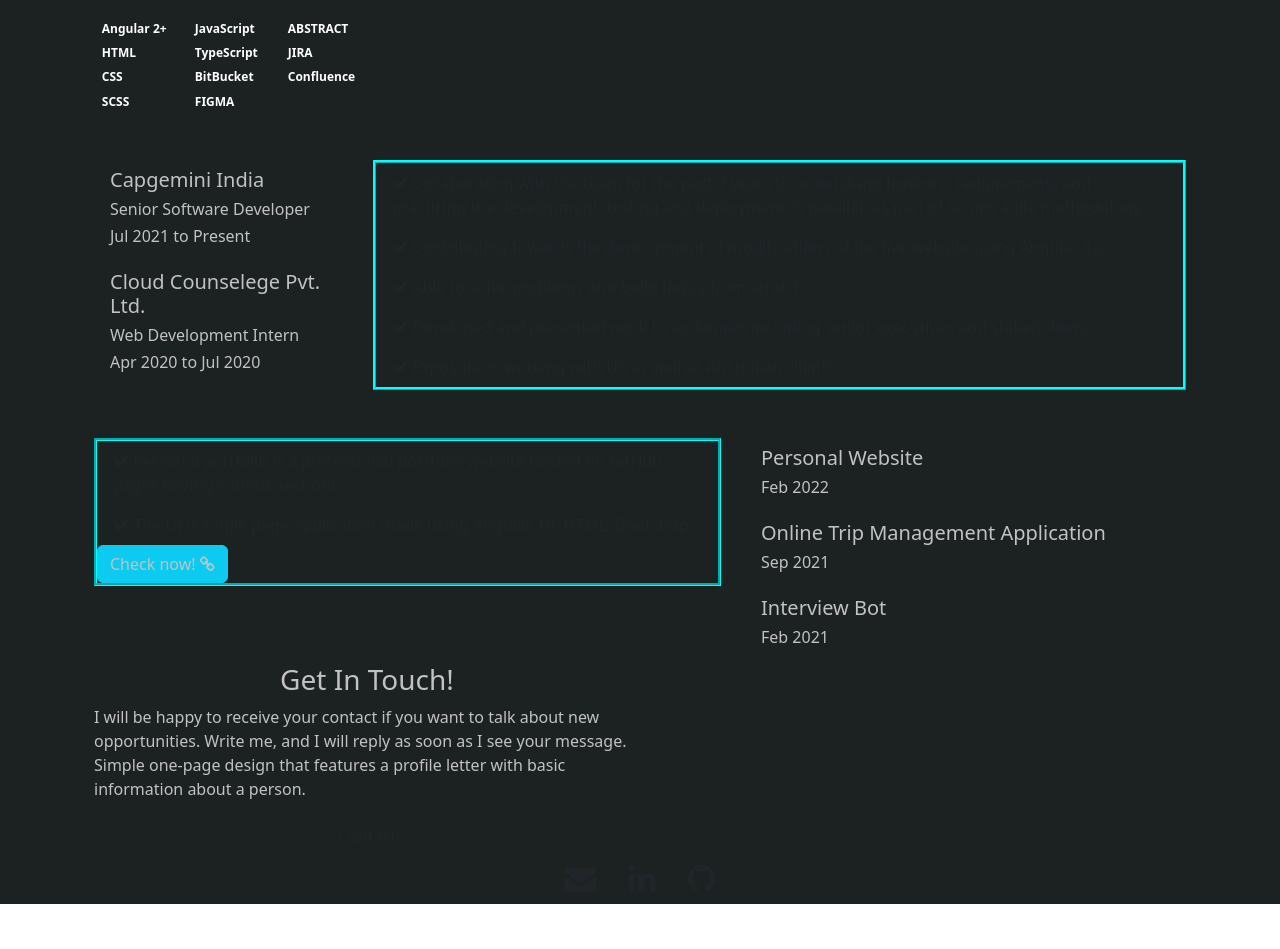
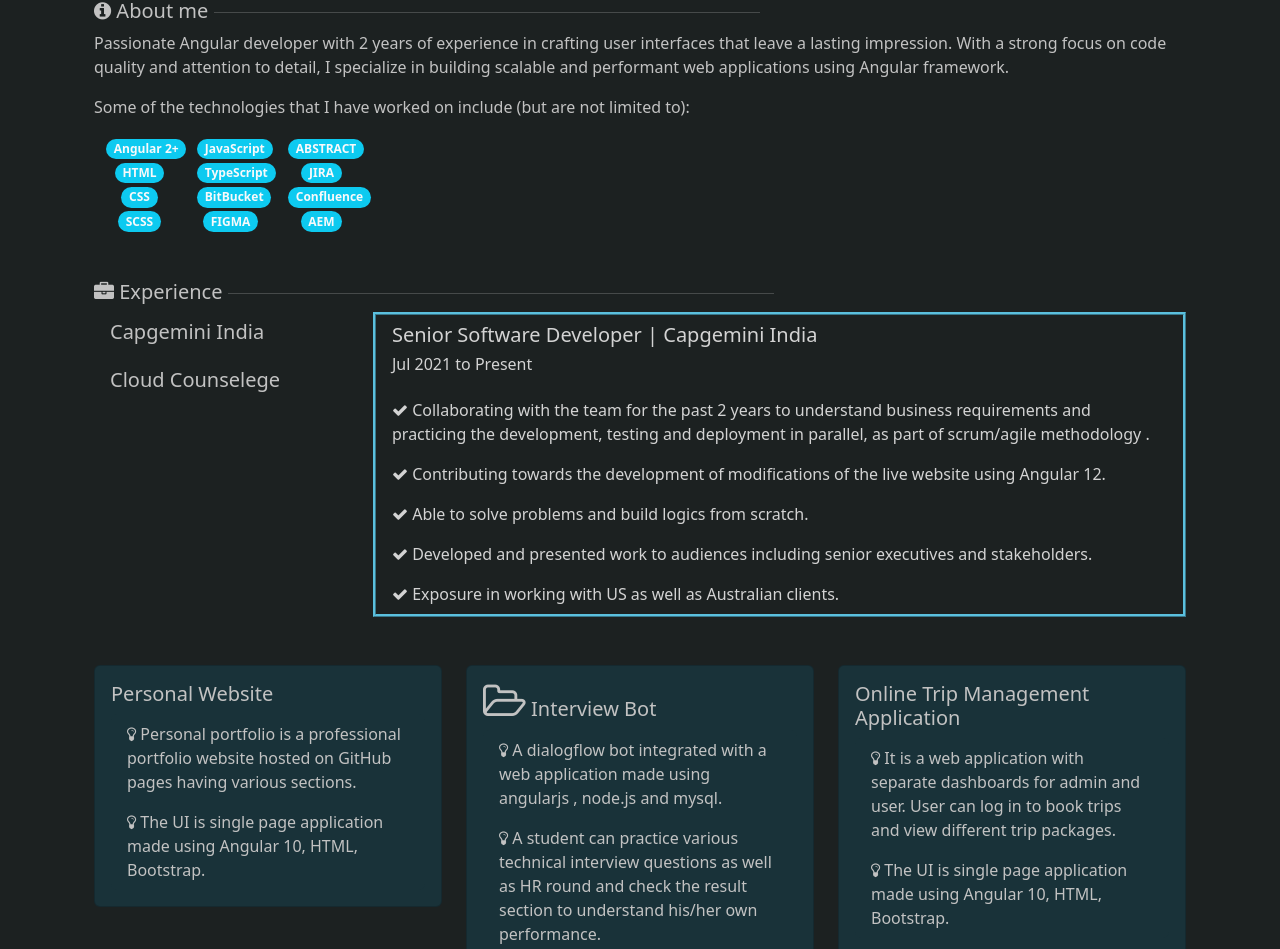
Before and after one commit to shraddha-bijotkar/angular-s9by9p, an Angular app: page / in a window 1280 px wide. Shown: the part 217-1166 px from the top of the page. Before the commit the page ends 1121 px from the top, so only its background shows below. Built offline with nearby package versions, Linux system fonts and the light colour scheme; what ng-vertical-timeline would draw is missing.

Commit message:
Updated Projects section

```diff
--- a/src/app/components/general/header/header.component.css
+++ b/src/app/components/general/header/header.component.css
@@ -3,7 +3,7 @@
   top: 0;
   width: 100%;
 }
-.nav-item:hover {
+.nav-item:focus {
   border: 1px;
   border-style: solid;
   border-color: rgb(111, 211, 241);
--- a/src/app/components/home/about/about.component.css
+++ b/src/app/components/home/about/about.component.css
@@ -17,3 +17,9 @@
 a {
   all: unset;
 }
+hr {
+  display: inline-block;
+  width: 50%;
+  height: 6px;
+  margin: auto;
+}
--- a/src/app/components/home/about/about.component.html
+++ b/src/app/components/home/about/about.component.html
@@ -1,4 +1,4 @@
-<div class="container">
+<div class="container mt-5">
   <img src="assets/xyz.jpg" style="border-radius: 50%" />
   <h5>
     Hello! My name is
@@ -8,7 +8,11 @@
       </span>
     </h5>
   </h5>
-
+  <div class="mt-5">
+    <h5>
+      <i class="fa fa-info-circle"></i> About me
+      <hr />
+    </h5>
     <p>
       Passionate Angular developer with <span>2 years of experience</span> in
       crafting user interfaces that leave a lasting impression. With a strong
@@ -16,8 +20,9 @@
       scalable and performant web applications using Angular framework.
     </p>
     <p>
-    Some of the technologies that I have worked on include (but are not limited
-    to):
+      Some of the technologies that I have worked on include (but are not
+      limited to):
     </p>
   </div>
   <skills> </skills>
+</div>
--- a/src/app/components/home/exp/exp.component.css
+++ b/src/app/components/home/exp/exp.component.css
@@ -1,11 +1,30 @@
 .list-group-item {
+  color: lightgray;
   background: unset;
 }
-a {
+/* a:active {
+  color: rgb(111, 241, 237);
+  border: 1px;
+  border-style: solid;
+  border-color: rgb(111, 211, 241);
+} */
+.nav-link {
   color: unset;
 }
+.nav-link:active,
+.nav-link:focus {
+  border: 1px;
+  border-style: solid;
+  border-color: rgb(111, 211, 241);
+}
 #myTabContent {
-  border-color: aqua;
+  border-color: #5bc0de;
   border-style: ridge;
 }
 /* Give border to each list item and different colour for selected item. Also animate on hover to glow border or just increase border by some px. */
+hr {
+  display: inline-block;
+  width: 50%;
+  height: 6px;
+  margin: auto;
+}
--- a/src/app/components/home/exp/exp.component.html
+++ b/src/app/components/home/exp/exp.component.html
@@ -1,5 +1,9 @@
 <div class="container">
   <div class="row mt-5 wrap-feature41-box">
+    <h5>
+      <i class="fa fa-briefcase"></i> Experience
+      <hr />
+    </h5>
     <div class="col-lg-3">
       <ul class="nav vtab f41-tab">
         <li class="nav-item">
@@ -12,8 +16,6 @@
             <div class="display-5 t-icon"><i class="icon-Structure"></i></div>
             <div>
               <h5 class="m-b-0">Capgemini India</h5>
-              <h6 class="subtitle">Senior Software Developer</h6>
-              <h6 class="subtitle">Jul 2021 to Present</h6>
             </div>
           </a>
         </li>
@@ -21,9 +23,7 @@
           <a class="nav-link" id="cc-tab" data-toggle="tab" href="#cc">
             <div class="display-5 t-icon"><i class="icon-Brain-2"></i></div>
             <div>
-              <h5 class="m-b-0">Cloud Counselege Pvt. Ltd.</h5>
-              <h6 class="subtitle">Web Development Intern</h6>
-              <h6 class="subtitle">Apr 2020 to Jul 2020</h6>
+              <h5 class="m-b-0">Cloud Counselege</h5>
             </div>
           </a>
         </li>
@@ -34,6 +34,12 @@
         <div class="tab-pane fade show active" id="capg" role="tabpanel">
           <span class="m-t-40">
             <ul class="list-group">
+              <li class="list-group-item border-0">
+                <h5 class="subtitle">
+                  Senior Software Developer | Capgemini India
+                </h5>
+                <h6 class="subtitle">Jul 2021 to Present</h6>
+              </li>
               <li class="list-group-item border-0">
                 <i class="fa fa-check"></i>
                 Collaborating with the team for the past 2 years to understand
@@ -61,9 +67,15 @@
             </ul>
           </span>
         </div>
-        <div class="tab-pane fade" id="cc" role="tabpanel">
+        <div class="tab-pane fade" role="tabpanel" id="cc">
           <span class="m-t-40">
             <ul class="list-group">
+              <li class="list-group-item border-0">
+                <h5 class="subtitle">
+                  Web Development Intern | Cloud Counselege
+                </h5>
+                <h6 class="subtitle">Apr 2020 to Jul 2020</h6>
+              </li>
               <li class="list-group-item border-0">
                 <i class="fa fa-check"></i>
                 Creation of a live project divided into 7 weeks of tasks which
--- a/src/app/components/home/projects/projects.component.css
+++ b/src/app/components/home/projects/projects.component.css
@@ -1,10 +1,16 @@
 #myTabContent {
   border-color: aqua;
-  border-style: groove;
+  border-style: solid;
 }
+
+hr {
+  display: inline-block;
+  width: 50%;
+  height: 6px;
+  margin: auto;
+}
+.card,
 .list-group-item {
-  background: unset;
+  background-color: #193239;
+  color: rgb(194, 194, 194);
 }
-a {
-  color: unset;
-}
--- a/src/app/components/home/projects/projects.component.html
+++ b/src/app/components/home/projects/projects.component.html
@@ -1,5 +1,81 @@
-<div class="container">
-  <div class="row mt-5 wrap-feature41-box">
+<div class="container mt-5">
+  <div class="row row-cols-1 row-cols-md-3 g-4">
+    <div class="col">
+      <div class="card">
+        <div class="card-body">
+          <h5 class="card-title">Personal Website</h5>
+          <span class="card-text">
+            <ul class="list-group">
+              <li class="list-group-item border-0">
+                <i class="fa fa-lightbulb-o"></i>
+                Personal portfolio is a professional portfolio website hosted on
+                GitHub pages having various sections.
+              </li>
+              <li class="list-group-item border-0">
+                <i class="fa fa-lightbulb-o"></i>
+                The UI is single page application made using Angular 10, HTML,
+                Bootstrap.
+              </li>
+            </ul>
+          </span>
+        </div>
+      </div>
+    </div>
+    <div class="col">
+      <div class="card">
+        <div class="card-body">
+          <h5 class="card-title">
+            <i class="fa fa-folder-open-o fa-2x"></i
+            ><span class="align-right"> Interview Bot</span>
+          </h5>
+          <span class="card-text">
+            <ul class="list-group">
+              <li class="list-group-item border-0">
+                <i class="fa fa-lightbulb-o"></i>
+                A dialogflow bot integrated with a web application made using
+                angularjs , node.js and mysql.
+              </li>
+              <li class="list-group-item border-0">
+                <i class="fa fa-lightbulb-o"></i>
+                A student can practice various technical interview questions as
+                well as HR round and check the result section to understand
+                his/her own performance.
+              </li>
+            </ul>
+          </span>
+        </div>
+      </div>
+    </div>
+    <div class="col">
+      <div class="card">
+        <div class="card-body">
+          <h5 class="card-title">Online Trip Management Application</h5>
+          <span class="card-text">
+            <ul class="list-group">
+              <li class="list-group-item border-0">
+                <i class="fa fa-lightbulb-o"></i>
+                It is a web application with separate dashboards for admin and
+                user. User can log in to book trips and view different trip
+                packages.
+              </li>
+              <li class="list-group-item border-0">
+                <i class="fa fa-lightbulb-o"></i>
+                The UI is single page application made using Angular 10, HTML,
+                Bootstrap.
+              </li>
+            </ul>
+          </span>
+        </div>
+      </div>
+    </div>
+  </div>
+</div>
+<!--
+<div class="row mt-5 wrap-feature41-box">
+    <h5>
+      <i class="fa fa-file-text"></i> Projects
+      <hr />
+    </h5>
     <div class="col-lg-7 ml-auto">
       <div class="tab-content" id="myTabContent">
         <div class="tab-pane fade show active" id="pw" role="tabpanel">
@@ -90,4 +166,4 @@
       </ul>
     </div>
   </div>
-</div>
+</div> -->
--- a/src/app/components/home/skills/skills.component.html
+++ b/src/app/components/home/skills/skills.component.html
@@ -1,21 +1,22 @@
-<div class="container">
-  <div class="row justify-content-start">
-    <div class="col-1">
-      <span class="badge badge-pill badge-info">Angular 2+</span>
-      <span class="badge badge-pill badge-info">HTML</span>
-      <span class="badge badge-pill badge-info">CSS</span>
-      <span class="badge badge-pill badge-info">SCSS</span>
+<div class="container text-center">
+  <div class="row justify-content-md-left">
+    <div class="col col-xl-1 col-lg-1 col-md-2 col-sm-3">
+      <span class="badge rounded-pill text-bg-info text-light">Angular 2+</span>
+      <span class="badge rounded-pill text-bg-info text-light">HTML</span>
+      <span class="badge rounded-pill text-bg-info text-light">CSS</span>
+      <span class="badge rounded-pill text-bg-info text-light">SCSS</span>
     </div>
-    <div class="col-1">
-      <span class="badge badge-pill badge-info">JavaScript</span>
-      <span class="badge badge-pill badge-info">TypeScript</span>
-      <span class="badge badge-pill badge-info">BitBucket</span>
-      <span class="badge badge-pill badge-info">FIGMA</span>
+    <div class="col col-xl-1 col-lg-1 col-md-2 col-sm-3">
+      <span class="badge rounded-pill text-bg-info text-light">JavaScript</span>
+      <span class="badge rounded-pill text-bg-info text-light">TypeScript</span>
+      <span class="badge rounded-pill text-bg-info text-light">BitBucket</span>
+      <span class="badge rounded-pill text-bg-info text-light">FIGMA</span>
     </div>
-    <div class="col-1">
-      <span class="badge badge-pill badge-info">ABSTRACT</span>
-      <span class="badge badge-pill badge-info">JIRA</span>
-      <span class="badge badge-pill badge-info">Confluence</span>
+    <div class="col col-xl-1 col-lg-1 col-md-2 col-sm-3">
+      <span class="badge rounded-pill text-bg-info text-light">ABSTRACT</span>
+      <span class="badge rounded-pill text-bg-info text-light">JIRA</span>
+      <span class="badge rounded-pill text-bg-info text-light">Confluence</span>
+      <span class="badge rounded-pill text-bg-info text-light">AEM</span>
     </div>
   </div>
 </div>
--- a/src/index.html
+++ b/src/index.html
@@ -3,7 +3,7 @@
   <head>
     <meta charset="utf-8" />
     <meta name="viewport" content="width=device-width, initial-scale=1" />
-    <title>Bootstrap demo</title>
+    <title>Shraddha's Portfolio</title>
     <link
       href="https://cdn.jsdelivr.net/npm/bootstrap@5.3.1/dist/css/bootstrap.min.css"
       rel="stylesheet"
```
Also changed, not shown: src/app/components/general/header/header.component.html (+1 -37 lines). Lines whose indentation alone changed are shown as unchanged.
